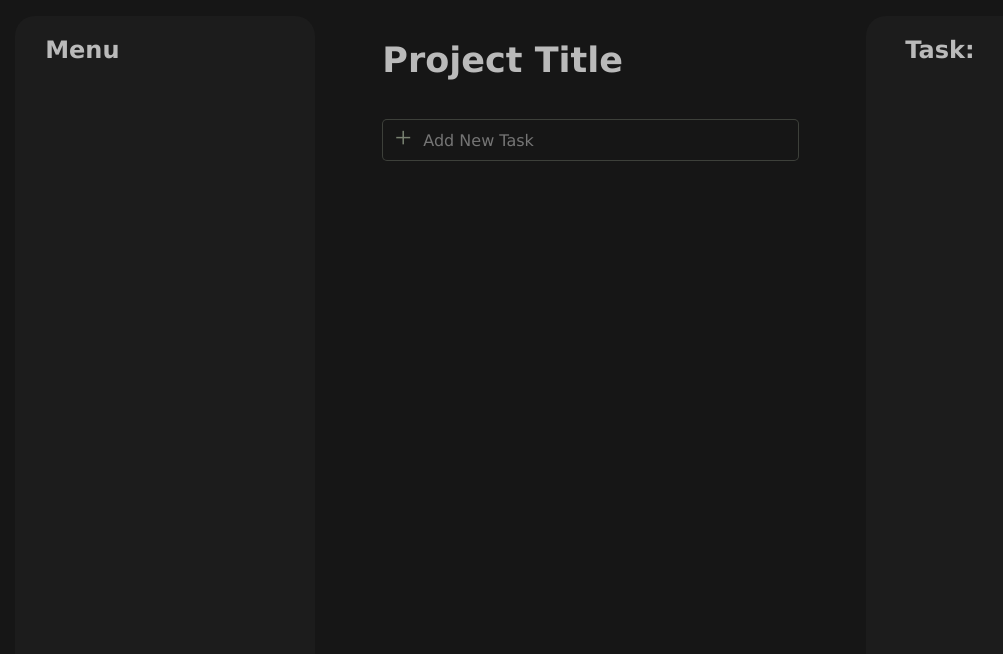
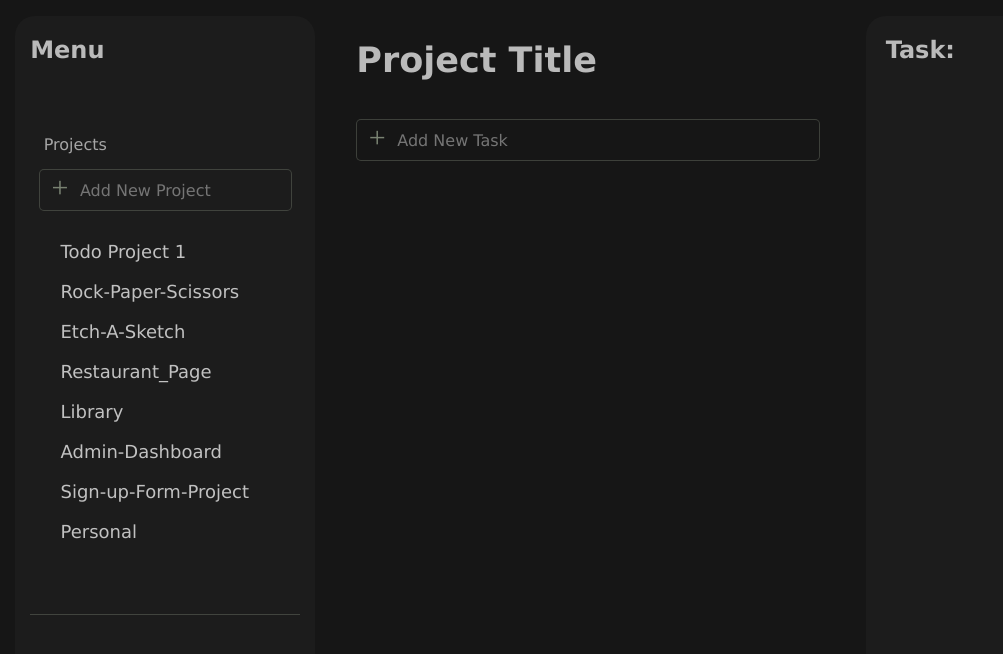
Before and after one commit to KTAGit/Todo_list, a website built with webpack: page src/index.html in a window 1280 px wide. Shown: the whole page, without its empty margins (4-1007 px from the left). Built offline with nearby package versions, Linux system fonts and the light colour scheme.

Commit message:
Add render module to display projects in the DOM

```diff
--- a/src/index.html
+++ b/src/index.html
@@ -13,7 +13,19 @@
             </div>
 
             <div class="sidebar project-container">
+                <h4 class="sidebar project-title">Projects</h4>
+                <div class="project-input-container">
+                    <div class="project Add-symbol">+</div>
+                    <input class="sidebar project-input" type="text" placeholder="Add New Project">
+                </div>
 
+                <div class="project-item">Todo Project 1</div>
+                <div class="project-item">Rock-Paper-Scissors</div>
+                <div class="project-item">Etch-A-Sketch</div>
+                <div class="project-item">Restaurant_Page</div>
+                <div class="project-item">Library</div>
+                <div class="project-item">Admin-Dashboard</div>
+                <div class="project-item">Sign-up-Form-Project</div>
             </div>
         </section>
 
@@ -24,7 +36,7 @@
 
             <div class="main todo-list-container">
                 <div class="input-container">
-                    <div class="Add-symbol">+</div>
+                    <div class="task Add-symbol">+</div>
                     <input type="text" class="todo-input" placeholder="Add New Task">
                 </div>
 
--- a/src/index.js
+++ b/src/index.js
@@ -1,2 +1,3 @@
 import "./logic.js"
 import "./styles.css"
+import "./renderDOM.js"
--- a/src/logic.js
+++ b/src/logic.js
@@ -41,6 +41,5 @@ function storeTodo(todo) {
 const pro1 = new ProjectCreator("Personal")
 const todo1 = new TodoCreator("Do homework", "Math homework needs to be completed", "8/5/2025", "High", pro1.id)
 
+storeProject(pro1)
 storeTodo(todo1)
-
-console.log(todoStorage)
--- /dev/null
+++ b/src/renderDOM.js
@@ -0,0 +1,24 @@
+import { projectStorage } from "./logic";
+import { todoStorage } from "./logic";
+import { ProjectCreator } from "./logic";
+
+
+
+function createProjectElement(project) {
+    const div = document.createElement("div")
+    div.className = "project-item"
+    div.textContent = project.name
+    return div
+}
+
+function renderProjectELement() {
+    const projectContainer = document.querySelector(".project-container")
+
+    projectStorage.forEach( project => {
+        const element = createProjectElement(project)
+        projectContainer.appendChild(element)
+    } )
+}
+
+
+renderProjectELement()
--- a/src/styles.css
+++ b/src/styles.css
@@ -21,12 +21,75 @@ body {
 }
 
 .sidebar-title {
-    width: 80%;
+    width: 90%;
     justify-self: center;
     font-family: 'Lucida Sans', 'Lucida Sans Regular', 'Lucida Grande', 'Lucida Sans Unicode', Geneva, Verdana, sans-serif;
     color: #BABABA;
 }
 
+.sidebar.project-container {
+    justify-self: center;
+    width: 90%;
+    margin-top: 50px;
+    height: 500px;
+    border-bottom: 1px solid #79827265;
+    overflow-y: auto;
+    scrollbar-width: thin;
+    scrollbar-color: #888 #79827265;
+}
+
+.sidebar.project-title {
+    width: 90%;
+    justify-self: center;
+    font-family: 'Lucida Sans', 'Lucida Sans Regular', 'Lucida Grande', 'Lucida Sans Unicode', Geneva, Verdana, sans-serif;
+    color: #bababade;
+    font-weight: lighter;
+    margin-bottom: 15px;
+}
+
+.project-input-container {
+    display: flex;
+    justify-content: center;
+    margin-bottom: 20px;
+}
+
+.sidebar.project-input {
+    padding: 0;
+    width: 78%;
+    height: 40px;
+    font-size: 16px;
+    border: 1px solid #79827265;
+    border-left: none;
+    border-top-right-radius: 5px;
+    border-bottom-right-radius: 5px;
+    font-family: 'Lucida Sans', 'Lucida Sans Regular', 'Lucida Grande', 'Lucida Sans Unicode', Geneva, Verdana, sans-serif;
+    background-color: #1C1C1C;
+    color: #d7d7d7;
+}
+
+.sidebar.project-input:focus {
+    outline: none;
+    box-shadow: none;
+}
+
+.project-item {
+    display: flex;
+    height: 40px;
+    width: 85%;
+    justify-self: center;
+    font-family: 'Lucida Sans', 'Lucida Sans Regular', 'Lucida Grande', 'Lucida Sans Unicode', Geneva, Verdana, sans-serif;
+    color: #d4d4d4e4;
+    font-size: 18px;
+    align-items: center;
+    border-radius: 5px;
+    padding-left: 20px;
+}
+
+.project-item:hover {
+    background-color: #cecece13;
+    cursor: pointer;
+    color: #e0e0e0;
+}
 
 .main.todo-list-container {
     display: flex;
@@ -37,7 +100,7 @@ body {
 
 .main.todo-title {
     justify-self: center;
-    width: 80%;
+    width: 90%;
     font-family: 'Lucida Sans', 'Lucida Sans Regular', 'Lucida Grande', 'Lucida Sans Unicode', Geneva, Verdana, sans-serif;
     color: #BABABA;
     margin-top: 40px;
@@ -49,7 +112,7 @@ body {
     align-items: center;
     display: flex;
     height: 60px;
-    width: 80%;
+    width: 90%;
 }
 
 .todo-input {
@@ -97,7 +160,7 @@ body {
 }
 
 .task-title {
-    width: 80%;
+    width: 90%;
     justify-self: center;
     font-family: 'Lucida Sans', 'Lucida Sans Regular', 'Lucida Grande', 'Lucida Sans Unicode', Geneva, Verdana, sans-serif;
     color: #BABABA;
```
